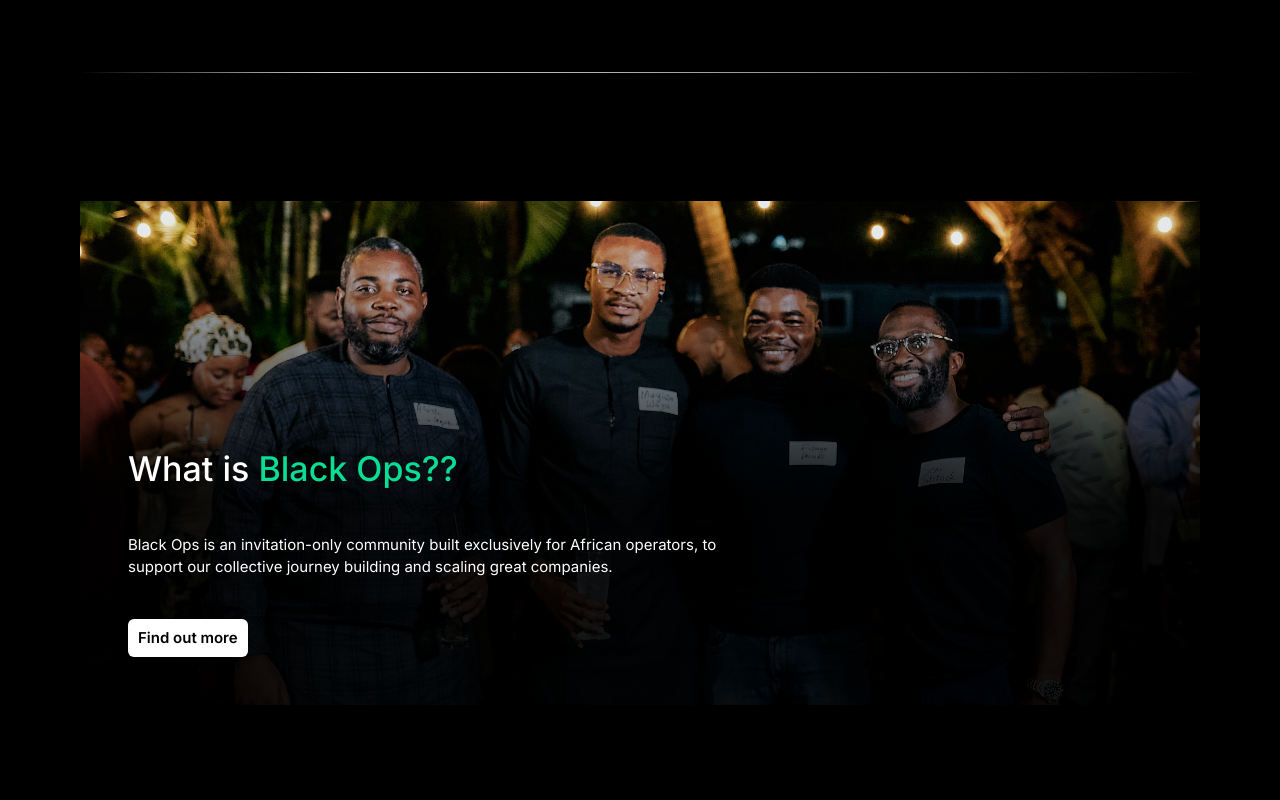
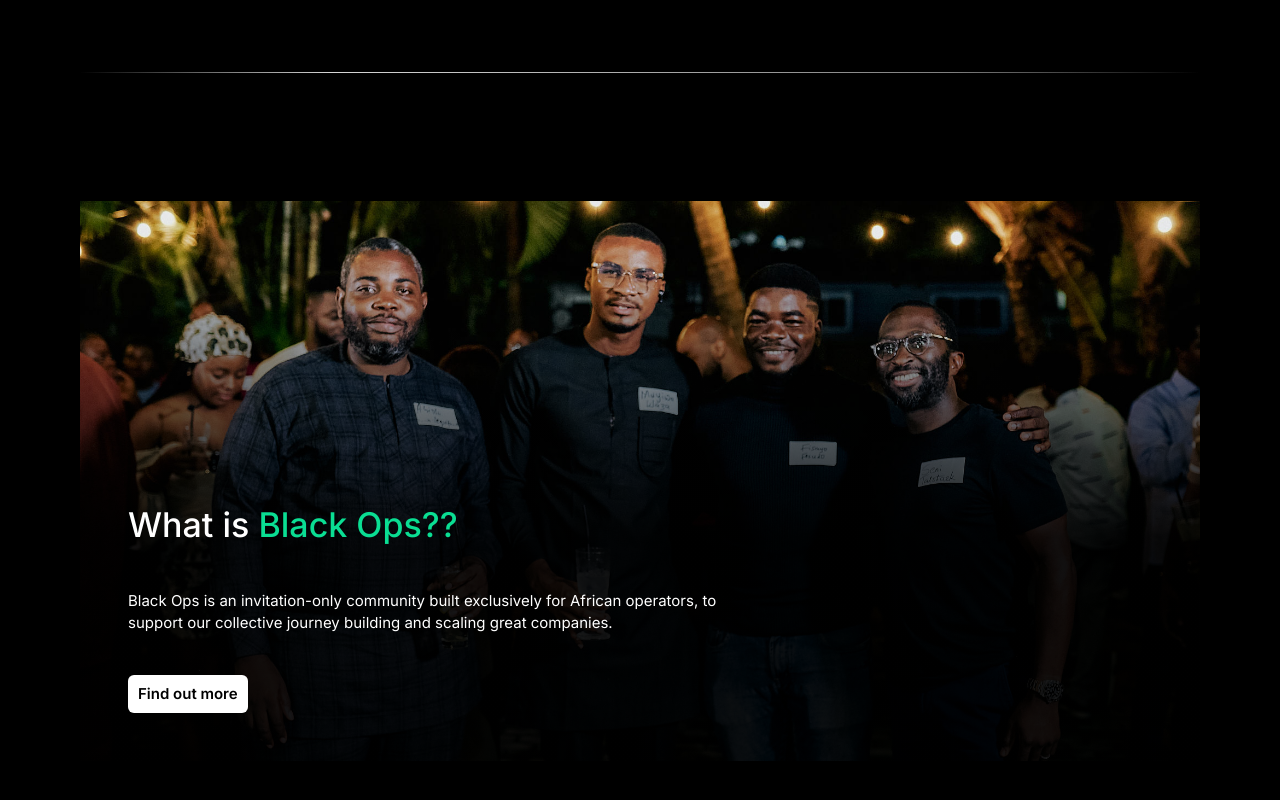
Before and after one commit to unegbuclinton/blackOp, a Next.js app: page / in a window 1280 px wide. Shown: the part 568-1368 px from the top of the page. Built offline with nearby package versions, Linux system fonts and the light colour scheme.

Commit message:
update home

```diff
--- a/src/app/globals.css
+++ b/src/app/globals.css
@@ -60,7 +60,7 @@
   background-position: -88px 0;
   background-repeat: no-repeat;
   background-size: cover;
-  height: 70vh;
+  height: 63vh;
   display: flex;
   flex-direction: column;
   align-items: flex-start;
@@ -116,6 +116,6 @@
   }
   .hero-img {
     background-position: 0 -140px;
-    height: 63vh;
+    height: 70vh;
   }
 }
```
